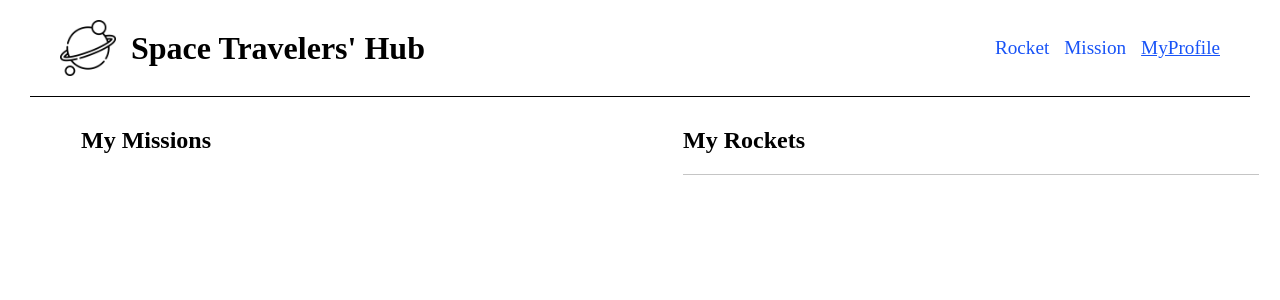
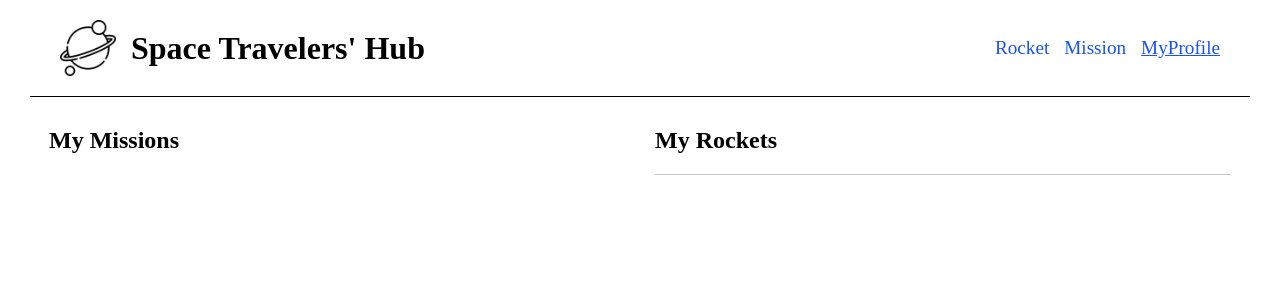
Before and after one commit to Kwaku28/Space-Travelers-Hub, a React (Create React App) app: page /MyProfile in a window 1280 px wide. Shown: the top 300 px of the page. Built offline with nearby package versions, Linux system fonts and the light colour scheme.

Commit message:
Add border, padding, margin to active mission list

```diff
--- a/src/Style/activeMission.module.css
+++ b/src/Style/activeMission.module.css
@@ -1,18 +1,18 @@
 .container {
   display: flex;
   flex-direction: column;
-  margin: 30px 60px;
-  width: 40%;
+  margin: 30px 0;
+  width: 45%;
 }
 
 .header {
-    padding-bottom: 20px;
+  padding-bottom: 20px;
 }
 
 .missionlist {
   display: flex;
-  border-top: 1px solid;
-  border-right: 1px solid;
+  border-top: 1px solid rgba(128, 128, 128, 0.454);
+  border-right: 1px solid rgba(128, 128, 128, 0.454);
   padding: 20px;
 }
 
```
